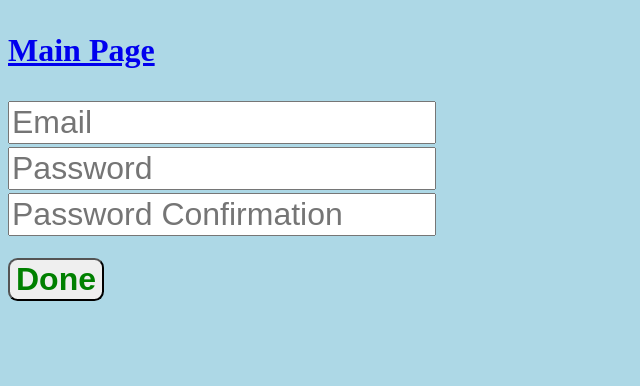
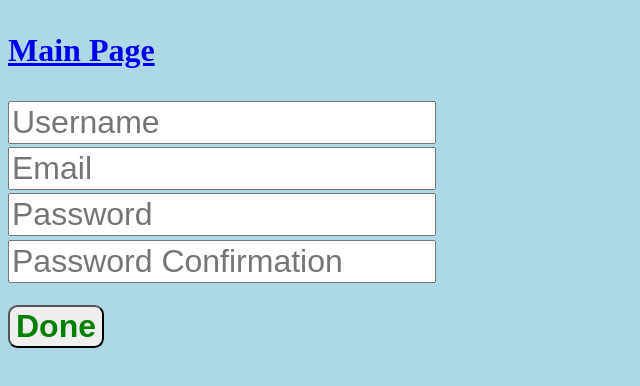
Before and after one commit to projects2022-12/project1, a React (Create React App) app: page /register in a window 1280 px wide. Shown: the top 386 px of the page, without its empty margins (0-640 px from the left). Built offline with nearby package versions, Linux system fonts and the light colour scheme.

Commit message:
added username input in register form

```diff
--- a/package.json
+++ b/package.json
@@ -1,4 +1,5 @@
 {
+  "proxy": "http://localhost:5126",
   "name": "frontend-app",
   "version": "0.1.0",
   "private": true,
--- a/src/components/Register.js
+++ b/src/components/Register.js
@@ -6,6 +6,7 @@ class Register extends Component {
     constructor() {
         super();
         this.state = {
+            userName: '',
             email: '',
             password: '',
             passwordConfirmation: ''
@@ -20,13 +21,12 @@ class Register extends Component {
 
     onSubmit = (e) => {
         e.preventDefault();
-        const { email, password, passwordConfirmation } = this.state;
+        const { userName, email, password, passwordConfirmation } = this.state;
 
-        if (password === passwordConfirmation && password) {
-        axios.post('http://localhost:5000/api/register/', { email, password })
+        if (password === passwordConfirmation) {
+        axios.post('http://localhost:5126/useritems', { userName, email, password })
         .then((result) => {
 
-            this.props.history.push("/");
             }
         );
         } else {
@@ -35,12 +35,15 @@ class Register extends Component {
     }
 
     render() {
-        const { email, password, passwordConfirmation } = this.state;
+        const { userName, email, password, passwordConfirmation } = this.state;
         return (
         <main>
             <h3><Link to="/">Main Page</Link></h3>
 
             <form onSubmit={this.onSubmit}>
+            <div>
+            <input required type="text" name="userName" value={userName} onChange={this.onChange} placeholder="Username"></input>
+            </div>
             <div>
             <input required type="email" name="email" value={email} onChange={this.onChange} placeholder="Email"></input>
             </div>
```
